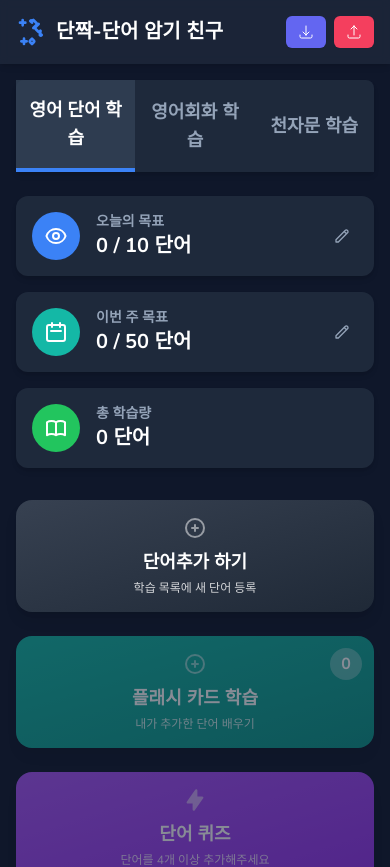
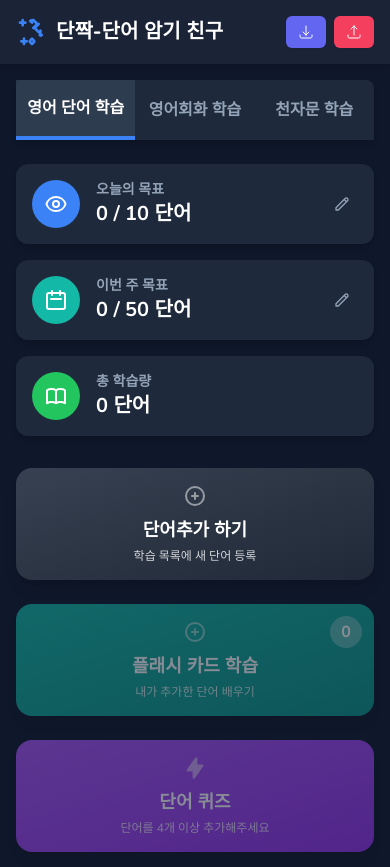
Before and after one commit to pjb402811-glitch/DanJaKK, a React (Vite) app: page / in a window 390 px wide. Shown: the top 867 px of the page. Built offline with nearby package versions, Linux system fonts and the light colour scheme.

Commit message:
화면조정

```diff
--- a/components/TopNav.tsx
+++ b/components/TopNav.tsx
@@ -8,7 +8,7 @@ interface TopNavProps {
 
 const TopNav: React.FC<TopNavProps> = ({ activeMode, onModeChange }) => {
   const getButtonClass = (mode: LearningMode) => {
-    const baseClass = 'w-1/3 py-4 px-2 text-center text-lg font-bold transition-colors duration-300 focus:outline-none';
+    const baseClass = 'w-1/3 py-4 px-2 text-center text-base md:text-lg font-bold transition-colors duration-300 focus:outline-none';
     if (activeMode === mode) {
       return `${baseClass} text-white bg-slate-700/80 border-b-4 border-blue-500`;
     }
```
